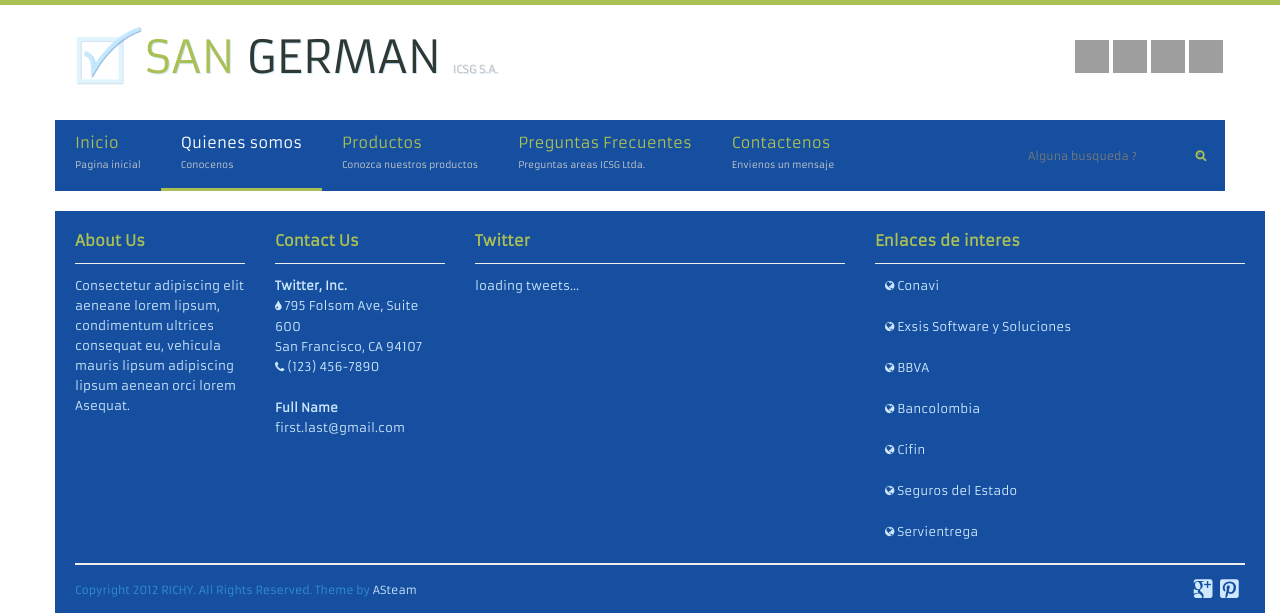
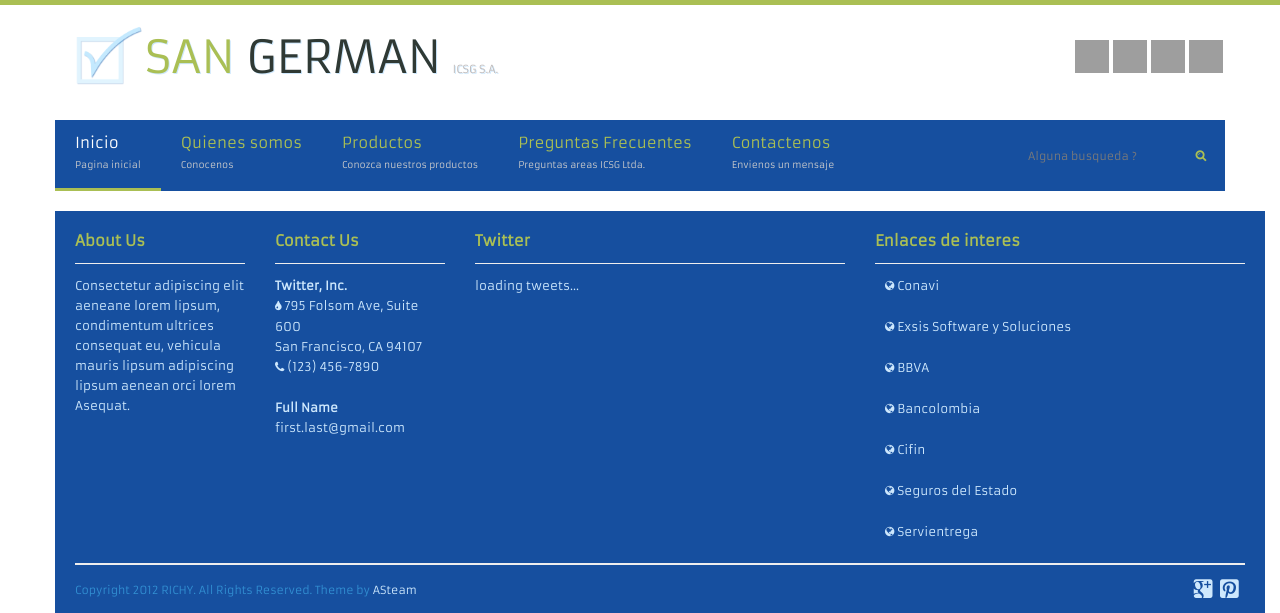
Before and after one commit to cesaenzv/ICSG, a PHP site: page /aplicaciones.php in a window 1280 px wide. Shown: the top 613 px of the page. Run offline with PHP 8.4, Linux system fonts and the light colour scheme; grey boxes are pictures that could not be loaded.

Commit message:
Cambio Start

```diff
--- a/header.php
+++ b/header.php
@@ -80,10 +80,10 @@
                   <div class="row">
                         <div class="span9">
                             <ul id="jMenu">
-                              <li><a href="index.php" class="fNiv">Inicio<br/>
+                              <li><a href="index.php" class="fNiv active">Inicio<br/>
                                 <span class="smallText">Pagina inicial</span></a>
                               </li>
-                              <li><a href="quienessomos.php" class="fNiv active">Quienes somos<br/>
+                              <li><a href="quienessomos.php" class="fNiv">Quienes somos<br/>
                                 <span class="smallText">Conocenos</span></a>
                                 <ul>
                                   <li><a href="">Mision</a></li>
```
